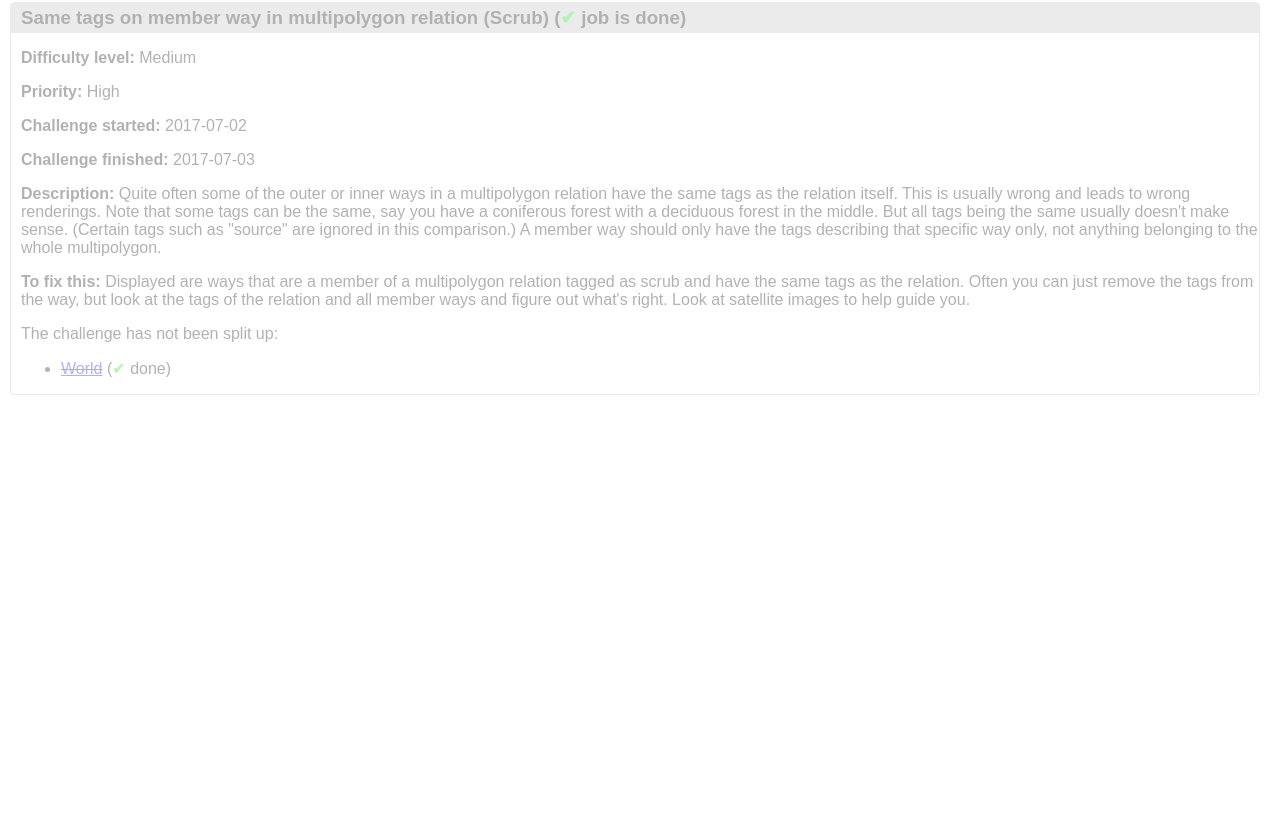
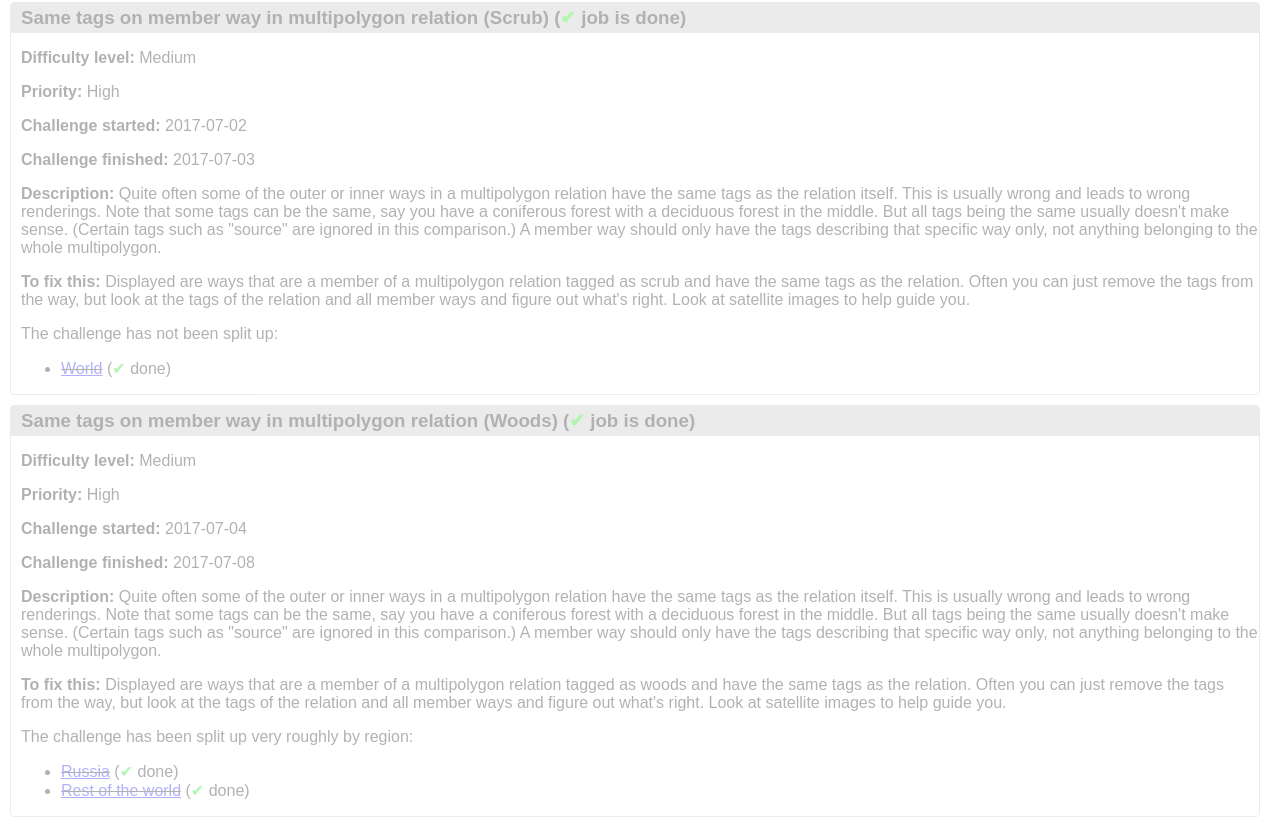
Before and after one commit to osmlab/fixing-polygons-in-osm, a plain HTML site: page web/fixed.html in a window 1280 px wide. Shown: the part 9275-10102 px from the top of the page. Before the commit the page ends 9680 px from the top, so only its background shows below. Drawn offline with Linux system fonts and the light colour scheme.

Commit message:
Update challenges

```diff
--- a/web/fixed.html
+++ b/web/fixed.html
@@ -594,6 +594,37 @@ href="fixing.html">more to do</a>.</p>
     </ul>
 </div>
 
+<div class="job job-done">
+    <h3 id="with-same-tags-woods">Same tags on member way in multipolygon relation (Woods) (<span class="done">&#10004;</span> job is done)</h3>
+
+    <p><b>Difficulty level:</b> Medium</p>
+    <p><b>Priority:</b> High</p>
+    <p><b>Challenge started:</b> 2017-07-04</p>
+    <p><b>Challenge finished:</b> 2017-07-08</p>
+
+    <p><b>Description:</b> Quite often some of the outer or inner ways in a
+    multipolygon relation have the same tags as the relation itself. This is
+    usually wrong and leads to wrong renderings. Note that some tags can be the
+    same, say you have a coniferous forest with a deciduous forest in the middle.
+    But all tags being the same usually doesn't make sense. (Certain tags such as
+    "source" are ignored in this comparison.) A member way should only have the
+    tags describing that specific way only, not anything belonging to the whole
+    multipolygon.</p>
+
+    <p><b>To fix this:</b> Displayed are ways that are a member of a
+    multipolygon relation tagged as woods and have the same tags as the relation.
+    Often you can just remove the tags from the way, but look at the tags of
+    the relation and all member ways and figure out what's right. Look at
+    satellite images to help guide you.</p>
+
+    <p>The challenge has been split up very roughly by region:</p>
+
+    <ul>
+    <li><strike><a href="http://maproulette.org/map/2639">Russia</a></strike> (<span class="done">&#10004;</span> done)</li>
+    <li><strike><a href="http://maproulette.org/map/2640">Rest of the world</a></strike> (<span class="done">&#10004;</span> done)</li>
+    </ul>
+</div>
+
         </div>
     </body>
 </html>
```
Also changed, not shown: web/fixing.html (+6 -5 lines).
